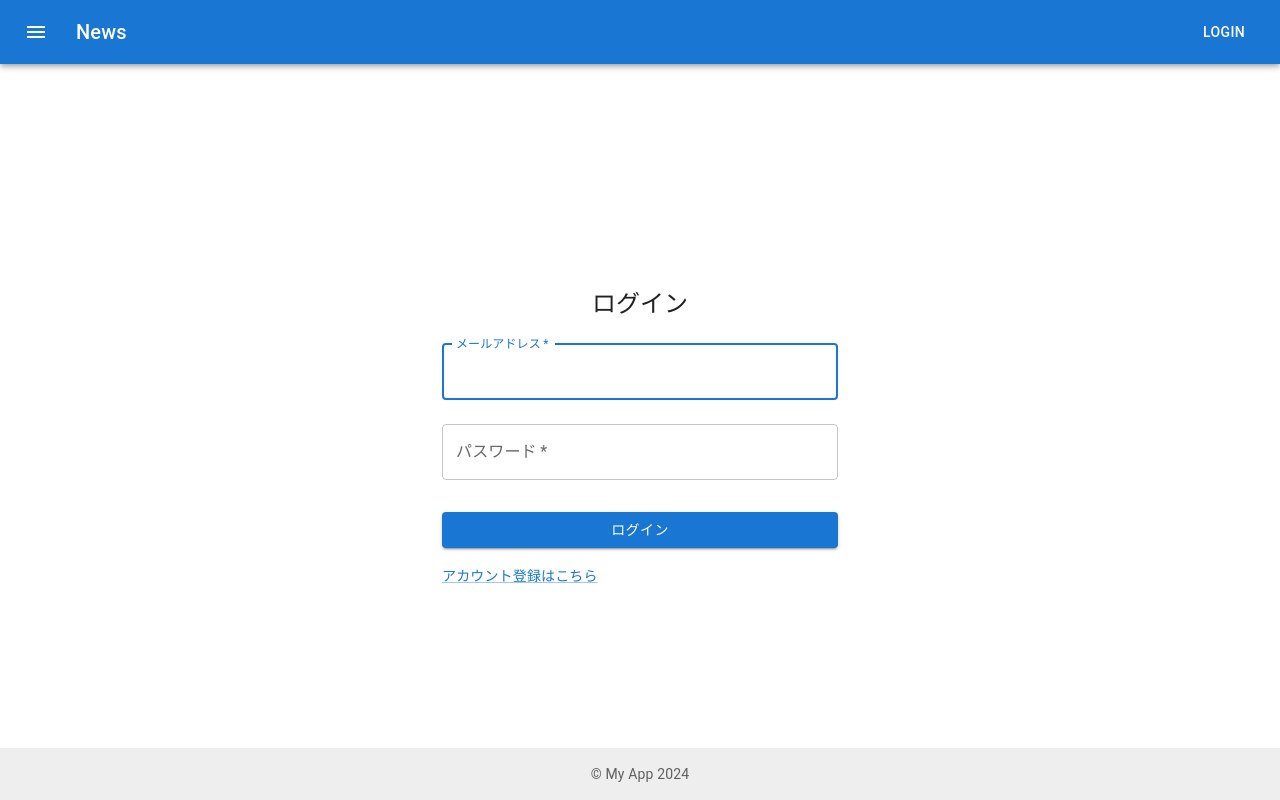
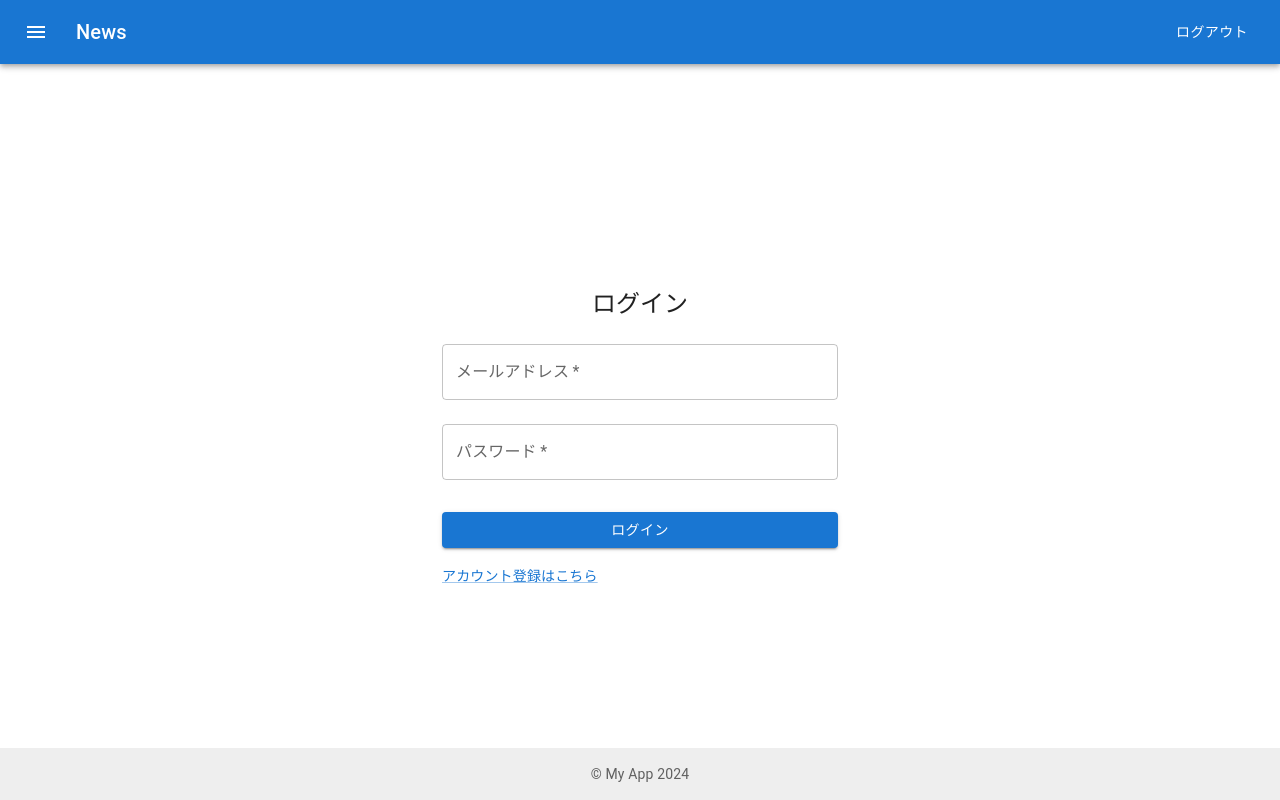
Before and after one commit to ryory2/react-app, a React (Create React App) app: page /login in a window 1280 px wide. Built offline with nearby package versions, Linux system fonts and the light colour scheme; no server answers; sample sign-in values are in the browser's storage.

Commit message:
【概要】認証処理を実装（ログイン処理、ログアウトボタンを実装） 【関連処理】

```diff
--- a/src/components/Header.tsx
+++ b/src/components/Header.tsx
@@ -6,8 +6,11 @@ import Typography from '@mui/material/Typography';
 import Button from '@mui/material/Button';
 import IconButton from '@mui/material/IconButton';
 import MenuIcon from '@mui/icons-material/Menu';
+import LogoutButton from '../components/UI/LogoutButton';
+import useAuth from '../hooks/useAuth';
 
-export default function ButtonAppBar() {
+const Header: React.FC = () => {
+  const { isAuthenticated, logout } = useAuth();
   return (
     <Box sx={{ flexGrow: 1 }}>
       <AppBar position="static">
@@ -24,9 +27,12 @@ export default function ButtonAppBar() {
           <Typography variant="h6" component="div" sx={{ flexGrow: 1 }}>
             News
           </Typography>
-          <Button color="inherit">Login</Button>
+          {isAuthenticated && (
+            <LogoutButton />
+          )}
         </Toolbar>
       </AppBar>
     </Box>
   );
 }
+export default Header;
--- /dev/null
+++ b/src/components/UI/LogoutButton.tsx
@@ -0,0 +1,17 @@
+// src/components/LogoutButton.tsx
+import React from 'react';
+import { Button } from '@mui/material';
+import { logout } from '../../utils/auth';
+
+const LogoutButton: React.FC = () => {
+    return (
+        <Button
+            onClick={logout}
+            color="inherit"
+        >
+            ログアウト
+        </Button>
+    );
+};
+
+export default LogoutButton;
--- /dev/null
+++ b/src/hooks/useAuth.ts
@@ -0,0 +1,23 @@
+// src/hooks/useAuth.ts
+import { useState, useEffect } from 'react';
+
+const useAuth = () => {
+    const [isAuthenticated, setIsAuthenticated] = useState<boolean>(false);
+
+    useEffect(() => {
+        const token = localStorage.getItem('jwtToken');
+        if (token) {
+            setIsAuthenticated(true);
+        }
+    }, []);
+
+    const logout = () => {
+        localStorage.removeItem('jwtToken');
+        setIsAuthenticated(false);
+        window.location.href = '/login'; // ログアウト後にリダイレクトする場合
+    };
+
+    return { isAuthenticated, logout };
+};
+
+export default useAuth;
--- a/src/pages/Login.tsx
+++ b/src/pages/Login.tsx
@@ -1,8 +1,44 @@
-import React from 'react';
-import { Button, TextField, Link, Container, Box, Typography } from '@mui/material';
+import React, { useState } from 'react';
+import axios from 'axios';
+import { Button, TextField, Link, Container, Box, Typography, FormHelperText } from '@mui/material';
 import { Link as RouterLink } from 'react-router-dom';
 
 const Login: React.FC = () => {
+    const [mail, setMail] = useState('');
+    const [password, setPassword] = useState('');
+    const [errors, setErrors] = useState<{ mail?: string; password?: string; common?: string }>({});
+    // 書式：const [＜状態変数の名前＞, ＜状態変数を更新するための関数＞] = useState<＜状態変数の型＞>(＜初期値＞);
+    // 「{ mail?: string; password?: string }」・・・本来はString等の型を指定するが、今回はerrorsの型を「オブジェクト」として定義と指定を一緒に行っている。
+    // 「?」・・・TypeScript の構文で、プロパティがオプショナル（省略可能）であることを示す。
+    // この場合、mail、passwordがなくともエラーにならない。
+    // Partial<{ mail: string; password: string; common: string }>のように書くことも可能
+
+    const handleLogin = async () => {
+        try {
+            const response = await axios.post('http://localhost:8080/api/v1/auth/login', { mail, password });
+            if (response.status === 200) {
+                const token = response.data.token;
+                // JWTトークンを適切に保存（例: localStorage）
+                localStorage.setItem('jwtToken', token);
+                // 成功時の画面遷移
+                window.location.href = '/home'; // 適切な成功画面に遷移
+            }
+        } catch (error) {
+            if (axios.isAxiosError(error) && error.response) {
+                if (error.response.status === 400) {
+                    // 400エラーの場合、各項目の下にエラーメッセージを表示
+                    setErrors(error.response.data.errors);
+                } if (error.response.status === 401) {
+                    // 400エラーの場合、各項目の下にエラーメッセージを表示
+                    setErrors(error.response.data.errors);
+                } else {
+                    // その他のエラー処理
+                    console.error('Unexpected error:', error.response.data);
+                }
+            }
+        }
+    };
+
     return (
         <Container component="main" maxWidth="xs">
             <Box
@@ -21,27 +57,50 @@ const Login: React.FC = () => {
                         margin="normal"
                         required
                         fullWidth
-                        id="email"
+                        id="mail"
                         label="メールアドレス"
-                        name="email"
-                        autoComplete="email"
-                        autoFocus
+                        value={mail}
+                        onChange={(e) => setMail(e.target.value)}
+                        error={Boolean(errors.mail || errors.common)}
+                        helperText={errors.mail}
                     />
                     <TextField
                         margin="normal"
                         required
                         fullWidth
-                        name="password"
+                        id="password"
+                        autoComplete="current-password"
                         label="パスワード"
                         type="password"
-                        id="password"
-                        autoComplete="current-password"
+                        name="password"
+                        value={password}
+                        onChange={(e) => setPassword(e.target.value)}
+                        error={Boolean(errors.password || errors.common)}
+                        // 「error」・・・Material-UIの <TextField> コンポーネントがエラー状態であるかどうかを示すために利用
+                        // エラー状態になると、フィールドの外観が変わり、例えば赤色の枠線やエラーメッセージが表示
+                        // error=＜真偽値＞で利用
+                        // 「Boolean(errors.password)」・・・「ブール変換」undefined や null、空文字列 ("") などの「偽」 (falsy) の値の場合false
+                        // console.log(Boolean(""));          // false
+                        // console.log(Boolean("hello"));     // true
+                        // console.log(Boolean(0));           // false
+                        // console.log(Boolean(1));           // true
+                        // console.log(Boolean(undefined));   // false
+                        // console.log(Boolean(null));        // false
+                        // console.log(Boolean({}));          // true
+                        // console.log(Boolean([]));          // true
+                        helperText={errors.password}
                     />
+                    {/* 「errors.common に値が存在する場合、その値を <FormHelperText> コンポーネント内に表示する」 */}
+                    {errors.common && <FormHelperText error>{errors.common}</FormHelperText>}
+                    {/* 「{}」・・・ 条件付きレンダリングと呼ばれ、{}内に書かれた部分は、JSX内でJavaScriptコードを埋め込むためのもの */}
+                    {/* この場合、errors.role が真 (truthy) である場合に <FormHelperText> コンポーネントがレンダリングされ、errors.role が偽 (falsy) の場合には何もレンダリングされません。 */}
+                    {/* 「条件演算子 (&&)」・・・ 短絡評価 (short-circuit evaluation) と呼ばれる方法で使用される。左側の式が真 (truthy) である場合にのみ右側の式が評価される。右が真の場合のみレンダリングされる*/}
+                    {/* 「<FormHelperText>」 はMaterial-UIのコンポーネントで、フォームの補助テキスト（通常はエラーメッセージや説明）を表示するために使用されます。このコンポーネントの中に errors.role の値を挿入することで、該当するエラーメッセージをユーザーに表示します。 */}
                     <Button
-                        type="submit"
                         fullWidth
                         variant="contained"
                         sx={{ mt: 3, mb: 2 }}
+                        onClick={handleLogin}
                     >
                         ログイン
                     </Button>
--- /dev/null
+++ b/src/utils/auth.ts
@@ -0,0 +1,5 @@
+// src/utils/auth.ts
+export const logout = () => {
+    localStorage.removeItem('jwtToken');
+    window.location.href = '/login';
+};
```
